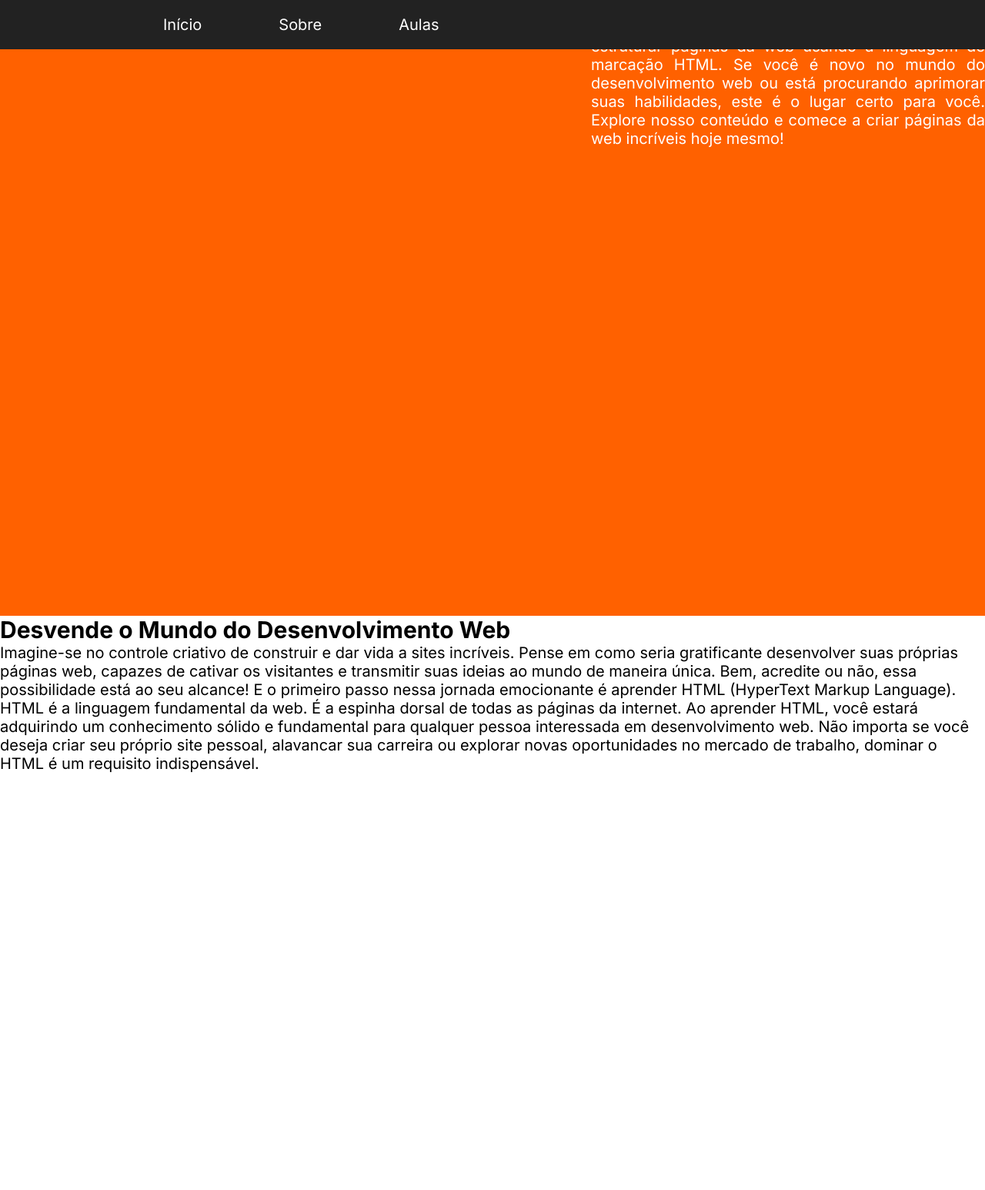
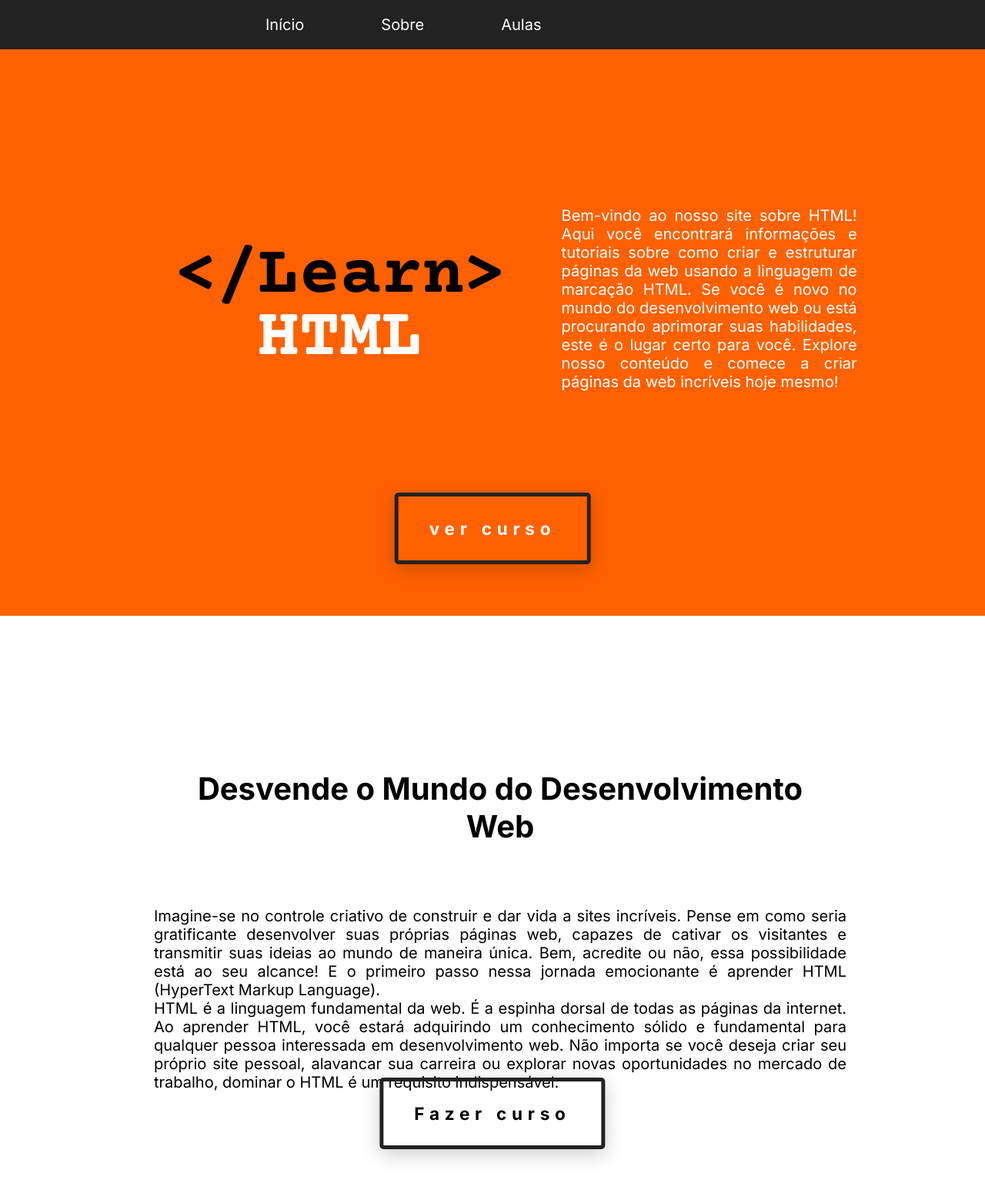
Before and after one commit to gustavowilliamgs/LearnHTML, a plain HTML site: page index.html in a window 1280 px wide. Shown: the whole page at 77% size. Before the commit the page ends 1004 px from the top, so only its background shows below. Drawn offline with Linux system fonts and the light colour scheme; a script that the page names is missing.

Commit message:
Add files via upload

```diff
--- a/estilos.css
+++ b/estilos.css
@@ -7,6 +7,8 @@
     --cor-principal: #FF6100;
     --cor-secundaria: #222;
     --cor-branco: #fff;
+    --cor-preto: #000;
+    --cor-verde: #0f0;
 }
 
 * {
@@ -16,10 +18,22 @@
     font-family: 'Inter', system-ui, -apple-system, BlinkMacSystemFont, 'Segoe UI', Roboto, Oxygen, Ubuntu, Cantarell, 'Open Sans', 'Helvetica Neue', sans-serif;
 }
 
-html, body {
+*::selection {
+    color: var(--cor-preto);
+    background-color: var(--cor-verde);
+}
+
+*:not(header, nav) {
+    transition: 1;
+}
+
+html,
+body {
+    scroll-behavior: smooth;
+}
+
+body {
     overflow-x: hidden;
-    scroll-behavior: smooth;
-    scroll-padding-top: 100px;
 }
 
 header {
@@ -30,35 +44,246 @@ header {
 
 header nav {
     position: fixed;
+    width: 100vw;
+    padding: 20px;
     background-color: var(--cor-secundaria);
-    padding: 20px;
-    width: 100vw;
     z-index: 1;
 }
 
-header nav ul {
+header nav>ul {
+    margin-left: 325px;
     display: flex;
     gap: 100px;
-    margin-left: 15vw;
 }
 
-header nav ul li {
+header nav>ul li {
     list-style-type: none;
 }
 
+header nav ul li ul {
+    display: flex;
+    flex-direction: column;
+    display: none;
+    position: relative;
+}
+
+header nav ul li:hover ul {
+    display: block;
+    position: absolute;
+    background-color: var(--cor-secundaria);
+    border: 2px solid var(--cor-preto);
+    padding: 10px;
+}
+
+header nav ul li ul li a {
+    cursor: pointer;
+    color: var(--cor-branco);
+}
+
+header nav ul li ul li a span {
+    display: inline-block;
+    width: 300px;
+    white-space: nowrap;
+    overflow: hidden;
+    text-overflow: ellipsis;
+}
+
+header nav ul li span {
+    color: var(--cor-branco);
+    cursor: pointer;
+}
+
 header nav ul li a {
+    position: relative;
+    color: var(--cor-branco);
     text-decoration: none;
-    color: var(--cor-branco);
+}
+
+header nav ul li a:after {
+    content: "";
+    width: 0%;
+    height: 2px;
+    background: var(--cor-verde);
+    position: absolute;
+    transition: all 0.4s ease-in-out;
+    top: 25px;
+    right: 0;
+}
+
+header nav ul li a:hover::after {
+    right: auto;
+    left: 0;
+    top: 25px;
+    width: 100%;
+}
+
+header div#logo {
+    float: left;
+    position: relative;
+    top: 50vh;
+    left: 15vw;
+    width: 500px;
+    height: 500px;
+    background-image: url("img/logo.png");
+    background-repeat: no-repeat;
+    transform: translateY(-50%);
 }
 
 header section {
     position: absolute;
-    top: ;
-    right: 0;
-    width: 40vw;
+    top: 50vh;
+    left: 57vw;
+    width: 30vw;
+    transform: translateY(-55%);
 }
 
 header section p {
     text-align: justify;
     color: var(--cor-branco);
 }
+
+button#btn-ver-curso {
+    border: none;
+    outline: none;
+    cursor: pointer;
+    overflow: hidden;
+    padding: 10px 15px;
+    border-radius: 5px;
+    box-shadow: 0px 6px 24px 0px rgba(0, 0, 0, 0.2);
+    border: 5px solid var(--cor-secundaria);
+    background-color: transparent;
+    font-size: 1em;
+    position: absolute;
+    display: flex;
+    justify-content: center;
+    align-items: center;
+    top: 80vh;
+    left: 50vw;
+    transform: translateX(-50%);
+}
+
+button#btn-ver-curso:after {
+    content: "";
+    width: 0%;
+    height: 100%;
+    background: var(--cor-verde);
+    position: absolute;
+    transition: all 0.4s ease-in-out;
+    right: 0;
+}
+
+button#btn-ver-curso:hover::after {
+    right: auto;
+    left: 0;
+    width: 100%;
+}
+
+button#btn-ver-curso span {
+    text-align: center;
+    text-decoration: none;
+    width: 100%;
+    padding: 18px 25px;
+    color: var(--cor-branco);
+    font-size: 1.125em;
+    font-weight: 700;
+    letter-spacing: 0.3em;
+    z-index: 20;
+    transition: all 0.3s ease-in-out;
+}
+
+button#btn-ver-curso:hover span {
+    color: var(--cor-preto);
+    animation: pular 0.3s ease-in-out;
+}
+
+main {
+    height: 100vh;
+    width: 100vw;
+    padding: 200px;
+}
+
+main section {
+    margin: 0 auto;
+    width: 900px;
+}
+
+main section h1 {
+    margin: 0 auto;
+    font-size: 2em;
+    width: 90%;
+    margin-bottom: 80px;
+    text-align: center;
+}
+
+main section p {
+    text-align: justify;
+    margin-bottom: 0px;
+}
+
+button#btn-fazer-curso {
+    border: none;
+    outline: none;
+    cursor: pointer;
+    overflow: hidden;
+    padding: 10px 15px;
+    border-radius: 5px;
+    box-shadow: 0px 6px 24px 0px rgba(0, 0, 0, 0.2);
+    border: 5px solid var(--cor-secundaria);
+    background-color: transparent;
+    font-size: 1em;
+    position: absolute;
+    display: flex;
+    justify-content: center;
+    align-items: center;
+    top: 175vh;
+    left: 50vw;
+    transform: translateX(-50%);
+}
+
+button#btn-fazer-curso:after {
+    content: "";
+    width: 0%;
+    height: 100%;
+    background: var(--cor-verde);
+    position: absolute;
+    transition: all 0.4s ease-in-out;
+    right: 0;
+}
+
+button#btn-fazer-curso:hover::after {
+    right: auto;
+    left: 0;
+    width: 100%;
+}
+
+button#btn-fazer-curso span {
+    text-align: center;
+    text-decoration: none;
+    width: 100%;
+    padding: 18px 25px;
+    color: var(--cor-preto);
+    font-size: 1.125em;
+    font-weight: 700;
+    letter-spacing: 0.3em;
+    z-index: 20;
+    transition: all 0.3s ease-in-out;
+}
+
+button#btn-fazer-curso:hover span {
+    color: var(--cor-preto);
+    animation: pular 0.3s ease-in-out;
+}
+
+@keyframes pular {
+    0% {
+        transform: scale(1);
+    }
+
+    50% {
+        transform: scale(0.95);
+    }
+
+    100% {
+        transform: scale(1);
+    }
+}
--- a/index.html
+++ b/index.html
@@ -1,5 +1,6 @@
 <!DOCTYPE html>
 <html lang="pt-br">
+
 <head>
     <meta charset="UTF-8">
     <meta http-equiv="X-UA-Compatible" content="IE=edge">
@@ -8,13 +9,27 @@
     <link rel="stylesheet" href="estilos.css">
     <script src="main.js" defer></script>
 </head>
+
 <body>
     <header>
         <nav>
             <ul>
                 <li><a href="#">Início</a></li>
-                <li><a href="">Sobre</a></li>
-                <li><a href="">Aulas</a></li>
+                <li><a href="#">Sobre</a></li>
+                <li><span>Aulas</span>
+                    <ul>
+                        <li><a href=""><span>Aula - 1: Introdução ao HTML</span></a></li>
+                        <li><a href=""><span>Aula - 2: Estrutura básica de uma página HTML</span></a></li>
+                        <li><a href=""><span>Aula - 3: Introdução ao HTML</span></a></li>
+                        <li><a href=""><span>Aula - 4: Formatação de texto</span></a></li>
+                        <li><a href=""><span>Aula - 5: Listas e tabelas</span></a></li>
+                        <li><a href=""><span>Aula - 6: Links e âncoras</span></a></li>
+                        <li><a href=""><span>Aula - 7: Imagens e multimídia</span></a></li>
+                        <li><a href=""><span>Aula - 8: Formulários e entrada de dados</span></a></li>
+                        <li><a href=""><span>Aula - 9: Divisões e spans</span></a></li>
+                        <li><a href=""><span>Aula - 10: Elementos semânticos HTML5</span></a></li>
+                    </ul>
+                </li>
             </ul>
         </nav>
         <div id="logo"></div>
@@ -32,7 +47,7 @@
                 hoje mesmo!
             </p>
         </section>
-        <button><a href=""></a>Fazer curso</button>
+        <button id="btn-ver-curso"><a href=""></a><span>ver curso</span></button>
     </header>
     <main>
         <section>
@@ -53,9 +68,10 @@
                 requisito indispensável.
             </p>
         </section>
+        <button id="btn-fazer-curso"><a href=""></a><span>Fazer curso</span></button>
     </main>
     <footer>
-
     </footer>
 </body>
+
 </html>
--- /dev/null
+++ b/main.js
@@ -0,0 +1,5 @@
+const btnVerCursoEl = document.querySelector('#btn-ver-curso');
+
+btnVerCursoEl.addEventListener('click', function () {
+    window.location.href = '#btn-fazer-curso';
+});
```
